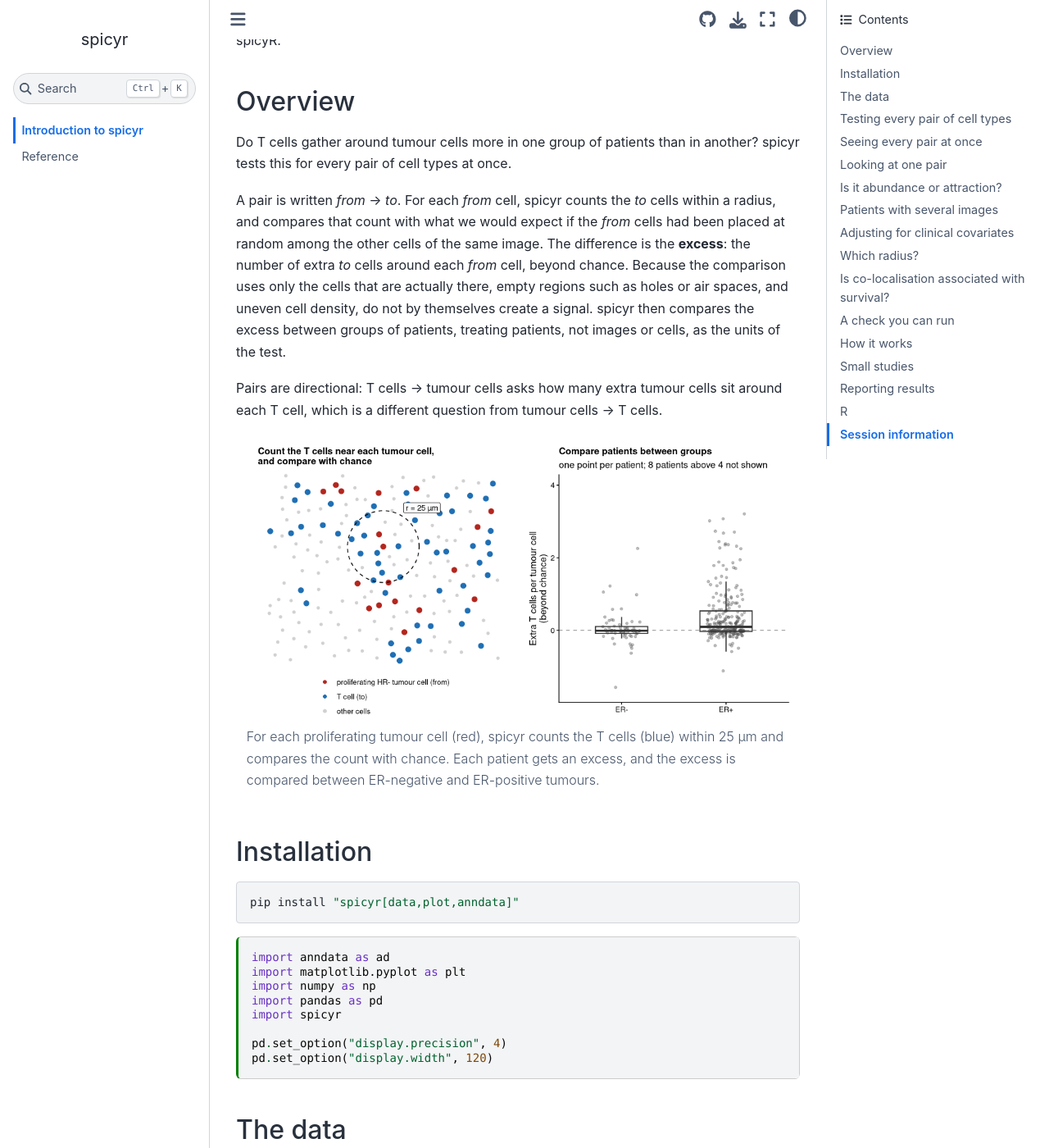
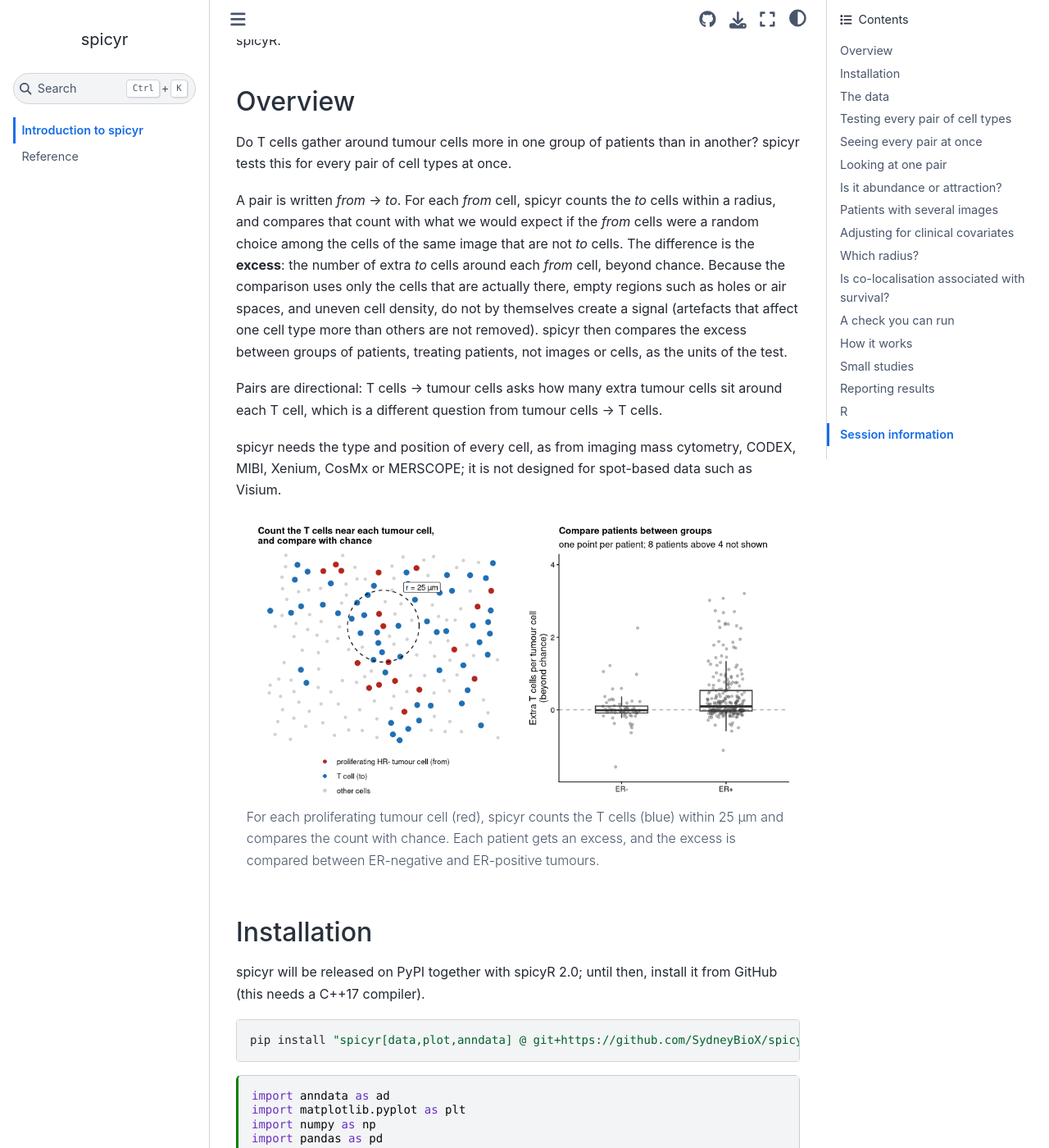
Before and after one commit to SydneyBioX/spicyr-py, a Sphinx documentation site: the page built from docs/tutorial.md, in a window 1280 px wide and 1400 px high, scrolled down 231 px. Shown: the whole window at 82% size. Built offline with Sphinx 7.4.7 and the Sphinx Book theme 1.1.4, drawn with Linux system fonts in a browser that asks for light colours; some of the changed text lies outside the part shown.

Commit message:
Docs: second-round review fixes (installation from GitHub, wording, supported data, box-plot notes, adjusted result, run time, docs-index install line)
Co-Authored-By: Claude Opus 5.5 <noreply@anthropic.com>
Claude-Session: https://claude.ai/code/session_01FgRx4EtKQgeeWT1qCNkS8S

````diff
--- a/docs/tutorial.md
+++ b/docs/tutorial.md
@@ -23,14 +23,18 @@ Do T cells gather around tumour cells more in one group of patients than in anot
 pair of cell types at once.
 
 A pair is written *from* → *to*. For each *from* cell, spicyr counts the *to* cells within a radius, and compares
-that count with what we would expect if the *from* cells had been placed at random among the other cells of the
-same image. The difference is the **excess**: the number of extra *to* cells around each *from* cell, beyond
+that count with what we would expect if the *from* cells were a random choice among the cells of the same image
+that are not *to* cells. The difference is the **excess**: the number of extra *to* cells around each *from* cell, beyond
 chance. Because the comparison uses only the cells that are actually there, empty regions such as holes or air
-spaces, and uneven cell density, do not by themselves create a signal. spicyr then compares the excess between
+spaces, and uneven cell density, do not by themselves create a signal (artefacts that affect one cell type more
+than others are not removed). spicyr then compares the excess between
 groups of patients, treating patients, not images or cells, as the units of the test.
 
 Pairs are directional: T cells → tumour cells asks how many extra tumour cells sit around each T cell, which is a
 different question from tumour cells → T cells.
+
+spicyr needs the type and position of every cell, as from imaging mass cytometry, CODEX, MIBI, Xenium, CosMx or
+MERSCOPE; it is not designed for spot-based data such as Visium.
 
 ```{figure} _static/spicyR_overview.png
 :width: 100%
@@ -42,8 +46,11 @@ with chance. Each patient gets an excess, and the excess is compared between ER-
 
 ## Installation
 
+spicyr will be released on PyPI together with spicyR 2.0; until then, install it from GitHub (this needs a C++17
+compiler).
+
 ```bash
-pip install "spicyr[data,plot,anndata]"
+pip install "spicyr[data,plot,anndata] @ git+https://github.com/SydneyBioX/spicyr-py"
 ```
 
 ```{code-cell} ipython3
@@ -111,7 +118,8 @@ res = spicyr.spicy(adata, condition="ER", subject="metabricId", r=25,
 res
 ```
 
-All 484 ordered pairs of cell types are tested, in about ten seconds on one core. `top_pairs()` lists the most
+All 484 ordered pairs of cell types are tested, in about ten seconds on one core; run time and memory grow
+roughly in proportion to the number of cells and to the radius. `top_pairs()` lists the most
 significant. `intercept` is the average excess in ER− patients, and `coefficient` is the difference in average
 excess between ER+ and ER− patients (ER+ minus ER−), in extra *to* cells per *from* cell. P-values are adjusted
 across all pairs by the Benjamini–Hochberg method.
@@ -158,8 +166,10 @@ In ER− tumours these tumour cells have no more T cells nearby than chance woul
 image (here one image per patient).
 
 ```{code-cell} ipython3
+above = int((res.bind("HR- Ki67+__T cells")["HR- Ki67+__T cells"] > 4).sum())
 ax = res.box_plot("HR- Ki67+", "T cells")
-ax.set_ylim(-2, 4);
+ax.set_ylim(-2, 4)
+ax.set_title(f"T cells around HR- Ki67+ ({above} images above 4 not shown)", fontsize=10);
 ```
 
 This is an association in one cohort; it does not show that the tumour cells attract T cells. `HR- Ki67+` cells are
@@ -187,7 +197,8 @@ tab.loc[["HR- Ki67+__T cells"], cols[2:]]
 Most pairs with `HR+ CK7-` as the *to* type are no longer significant after the adjustment, so their unadjusted
 signal may largely reflect abundance. Because abundance differs so much with ER status, the adjusted test also has
 less power for these pairs, so a non-significant adjusted result is not evidence of no effect. Our pair stays
-significant.
+significant, and more strongly so: when the *to* type's abundance varies a lot between patients, adjusting for it
+can remove noise as well as bias.
 
 ```{code-cell} ipython3
 fig, ax = plt.subplots(figsize=(5.5, 5.5))
@@ -324,7 +335,8 @@ $$\delta = \frac{O - \mathrm{E}_{\mathrm{RL}}(O)}{n},$$
 where $\mathrm{E}_{\mathrm{RL}}(O)$ is that expectation under random labelling and $n$ is the number of *from*
 cells.
 
-Images from the same patient are combined, giving more weight to images with more *from* cells. Each patient has its
+Images from the same patient are combined, giving more weight to more informative images (usually those with more
+*from* cells). Each patient has its
 own true excess, which varies around its group's mean by an amount estimated from the data (a frailty, or
 random-effects, model). The difference between groups is tested with a small-sample cluster-robust (CR2) variance on
 Satterthwaite degrees of freedom, with patients as the clusters. This is designed to keep false positives near the
````
Also changed, not shown: other parts of docs/tutorial.md (+1 -1 lines), README.md (+5 -4 lines), docs/index.md (+8 -3 lines), 1 other file.
